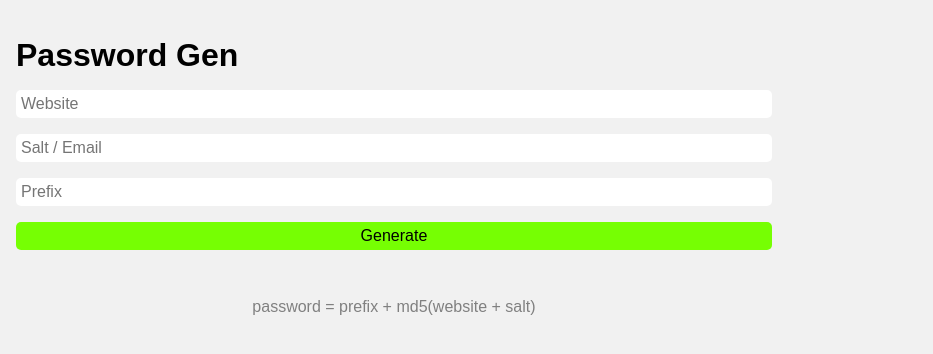
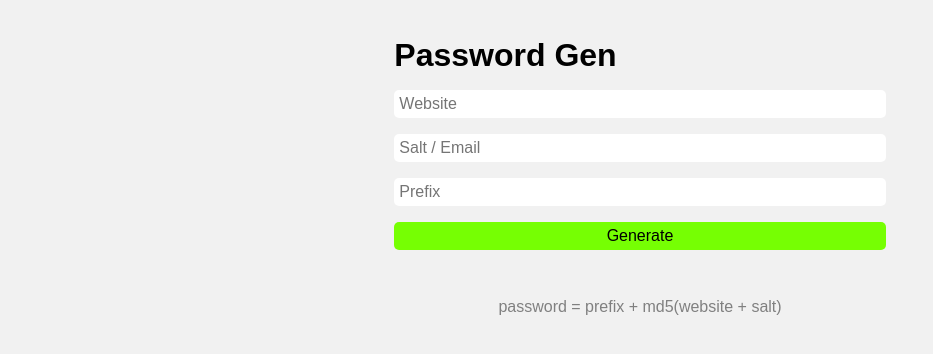
Before and after one commit to wenyuzhao/wenyuzhao.github.io, a Jekyll site: the page password.html, which Jekyll copies as it is, in a window 1280 px wide. Shown: the top 354 px of the page, without its empty margins (0-933 px from the left). Built offline with Jekyll 4.4.1, drawn with Linux system fonts in a browser that asks for light colours; Markdown is read by kramdown in place of the engine named in the settings.

Commit message:
Update password.html

```diff
--- a/password.html
+++ b/password.html
@@ -21,8 +21,13 @@
                 flex-direction: column;
                 align-items: stretch;
                 padding: 1rem;
-                min-width: 7cm;
-                max-width: 20cm;
+                width: 13cm;
+                align-self: center;
+            }
+            @media screen and (max-width: 13cm) {
+            	main {
+            		align-self: stretch;
+            	}
             }
             main * {
                 margin-bottom: 1rem;
```
